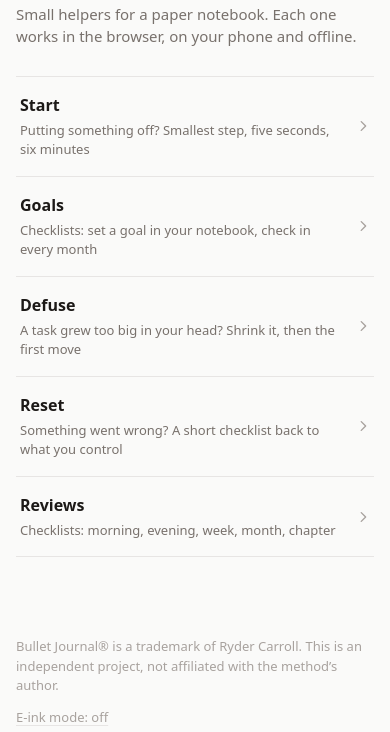
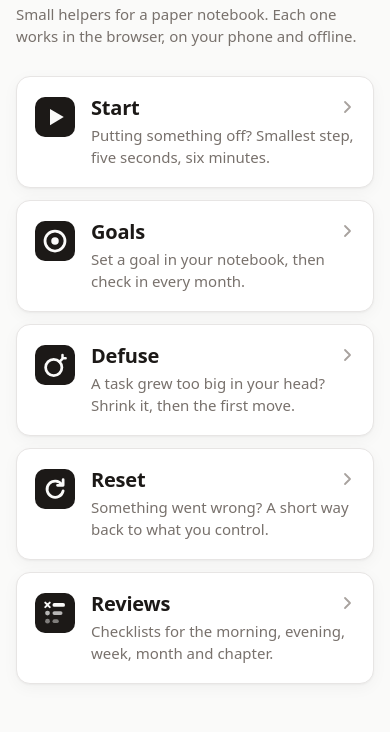
Before and after one commit to marekbrze/bullet-journal-tools, a plain HTML site: page index.html in a window 390 px wide. Shown: the part 112-844 px from the top of the page. Drawn offline with Linux system fonts and the light colour scheme.

Commit message:
Home: tools as large cards with icons
Two columns of cards (one on phones), each with the tool's icon, name and a
short line; a lone last card lies sideways across the row. In e-ink mode the
cards get black outlines and bigger type, and the whole menu fits on one
screen of a 6-7" reader without scrolling.

Co-Authored-By: Claude Opus 5.5 <noreply@anthropic.com>
Claude-Session: https://claude.ai/code/session_013x2UMYj9sH7e83XzjhotMG

```diff
--- a/index.html
+++ b/index.html
@@ -244,6 +244,31 @@ footer .links { display: flex; gap: 14px; }
 @media (prefers-reduced-motion: reduce) {
   *, *::before, *::after { animation: none !important; transition: none !important; }
 }
+
+/* tool cards */
+.cards { list-style: none; margin: 0; padding: 0; display: grid; grid-template-columns: 1fr 1fr; gap: 12px; }
+.cards li:last-child:nth-child(odd) { grid-column: 1 / -1; }
+.card {
+  display: flex; flex-direction: column; gap: 8px; height: 100%; min-height: 168px; padding: 20px;
+  border: 1px solid var(--line); border-radius: var(--radius); background: var(--surface); box-shadow: var(--shadow);
+  text-decoration: none; transition: border-color .15s, transform .1s;
+}
+.card:hover { border-color: var(--faint); }
+.card:active { transform: scale(.99); }
+.card:focus-visible { border-radius: var(--radius); }
+.card .ic { width: 40px; height: 40px; flex: none; margin-bottom: 8px; }
+.card .name { display: flex; align-items: center; justify-content: space-between; gap: 8px; font-size: 20px; font-weight: 650; letter-spacing: -.01em; line-height: 1.25; }
+.card .go { width: 16px; height: 16px; flex: none; color: var(--faint); }
+.card:hover .go { color: var(--text); }
+.card .meta { color: var(--muted); font-size: 15px; }
+/* a lone last card spans the row: lay it out sideways so it stays short */
+.cards li:last-child:nth-child(odd) .card { display: grid; grid-template-columns: 40px 1fr; gap: 4px 16px; min-height: 0; }
+.cards li:last-child:nth-child(odd) .card .ic { grid-row: 1 / span 2; margin: 2px 0 0; }
+@media (max-width: 520px) {
+  .cards { grid-template-columns: 1fr; }
+  .card { display: grid; grid-template-columns: 40px 1fr; gap: 4px 16px; min-height: 0; padding: 18px; }
+  .card .ic { grid-row: 1 / span 2; margin: 2px 0 0; }
+}
 /* ---------- e-ink ----------
    For Kindle, Kobo, PocketBook, Boox and other e-paper readers. Turned on automatically
    when the browser looks like one, or with "E-ink mode" in the footer.
@@ -320,6 +345,17 @@ footer .links { display: flex; gap: 14px; }
 .eink .note, .eink .helper .body .split { background: #fff; border: 1.5px solid #000; }
 .eink .filtr, .eink .spread, .eink .finish { border: 1.5px solid #000; }
 .eink .tag.soft { border-color: #000; color: #000; }
+.eink .card { border: 2px solid #000; }
+.eink .card:hover { border-color: #000; }
+.eink .card .go, .eink .card:hover .go { color: #000; width: 20px; height: 20px; }
+.eink .card .name { font-size: 23px; font-weight: 700; }
+.eink .card .meta { font-size: 17px; color: #222; }
+.eink .cards { gap: 12px; }
+.eink .card { min-height: 0; padding: 18px; }
+.eink .card .ic { margin-bottom: 4px; }
+/* one screen, no scrolling: e-ink pays for every scroll with a refresh */
+.eink .home-crumbs { display: none; }
+.eink .home-lead { margin-bottom: 20px; }
 .eink .toast { border: 2px solid #fff; outline: 2px solid #000; }
 @media (max-width: 560px) {
   .eink h1 { font-size: 26px; }
@@ -339,34 +375,34 @@ footer .links { display: flex; gap: 14px; }
 </head>
 <body>
 <main><div class="wrap">
-  <div class="crumbs"><span class="brand"><svg viewBox="0 0 32 32"><rect width="32" height="32" rx="8" fill="currentColor"/><path d="M8.2 7.7l3.6 3.6M11.8 7.7l-3.6 3.6" stroke="var(--bg)" stroke-width="1.6" stroke-linecap="round"/><rect x="14" y="8" width="10" height="3" rx="1.5" fill="var(--bg)"/><circle cx="10" cy="16" r="1.9" fill="var(--bg)" opacity=".7"/><rect x="14" y="14.5" width="8" height="3" rx="1.5" fill="var(--bg)" opacity=".7"/><circle cx="10" cy="22.5" r="1.9" fill="var(--bg)" opacity=".45"/><rect x="14" y="21" width="5" height="3" rx="1.5" fill="var(--bg)" opacity=".45"/></svg>Notebook tools</span></div>
+  <div class="crumbs home-crumbs"><span class="brand"><svg viewBox="0 0 32 32"><rect width="32" height="32" rx="8" fill="currentColor"/><path d="M8.2 7.7l3.6 3.6M11.8 7.7l-3.6 3.6" stroke="var(--bg)" stroke-width="1.6" stroke-linecap="round"/><rect x="14" y="8" width="10" height="3" rx="1.5" fill="var(--bg)"/><circle cx="10" cy="16" r="1.9" fill="var(--bg)" opacity=".7"/><rect x="14" y="14.5" width="8" height="3" rx="1.5" fill="var(--bg)" opacity=".7"/><circle cx="10" cy="22.5" r="1.9" fill="var(--bg)" opacity=".45"/><rect x="14" y="21" width="5" height="3" rx="1.5" fill="var(--bg)" opacity=".45"/></svg>Notebook tools</span></div>
   <h1>Notebook tools</h1>
-  <p class="lead">Small helpers for a paper notebook. Each one works in the browser, on your phone and offline.</p>
-  <ul class="lists">
-    <li><a href="start/index.html">
-      <span class="name"><span>Start</span></span>
-      <span class="meta">Putting something off? Smallest step, five seconds, six minutes</span>
-      <span class="side"><svg viewBox="0 0 16 16" fill="none" stroke="currentColor" stroke-width="1.6" stroke-linecap="round" stroke-linejoin="round"><path d="M6 3l5 5-5 5"/></svg></span>
+  <p class="lead home-lead">Small helpers for a paper notebook. Each one works in the browser, on your phone and offline.</p>
+  <ul class="cards">
+    <li><a class="card" href="start/index.html">
+      <svg class="ic" viewBox="0 0 32 32" aria-hidden="true"><rect width="32" height="32" rx="8" fill="currentColor"/><path d="M12 9.5l11 6.5-11 6.5z" fill="var(--bg)"/></svg>
+      <span class="name">Start<svg class="go" viewBox="0 0 16 16" fill="none" stroke="currentColor" stroke-width="1.8" stroke-linecap="round" stroke-linejoin="round" aria-hidden="true"><path d="M6 3l5 5-5 5"/></svg></span>
+      <span class="meta">Putting something off? Smallest step, five seconds, six minutes.</span>
     </a></li>
-    <li><a href="goals/index.html">
-      <span class="name"><span>Goals</span></span>
-      <span class="meta">Checklists: set a goal in your notebook, check in every month</span>
-      <span class="side"><svg viewBox="0 0 16 16" fill="none" stroke="currentColor" stroke-width="1.6" stroke-linecap="round" stroke-linejoin="round"><path d="M6 3l5 5-5 5"/></svg></span>
+    <li><a class="card" href="goals/index.html">
+      <svg class="ic" viewBox="0 0 32 32" aria-hidden="true"><rect width="32" height="32" rx="8" fill="currentColor"/><circle cx="16" cy="16" r="8" fill="none" stroke="var(--bg)" stroke-width="2.2"/><circle cx="16" cy="16" r="3" fill="var(--bg)"/></svg>
+      <span class="name">Goals<svg class="go" viewBox="0 0 16 16" fill="none" stroke="currentColor" stroke-width="1.8" stroke-linecap="round" stroke-linejoin="round" aria-hidden="true"><path d="M6 3l5 5-5 5"/></svg></span>
+      <span class="meta">Set a goal in your notebook, then check in every month.</span>
     </a></li>
-    <li><a href="defuse/index.html">
-      <span class="name"><span>Defuse</span></span>
-      <span class="meta">A task grew too big in your head? Shrink it, then the first move</span>
-      <span class="side"><svg viewBox="0 0 16 16" fill="none" stroke="currentColor" stroke-width="1.6" stroke-linecap="round" stroke-linejoin="round"><path d="M6 3l5 5-5 5"/></svg></span>
+    <li><a class="card" href="defuse/index.html">
+      <svg class="ic" viewBox="0 0 32 32" aria-hidden="true"><rect width="32" height="32" rx="8" fill="currentColor"/><circle cx="15" cy="18" r="6.5" fill="none" stroke="var(--bg)" stroke-width="2.2"/><path d="M19.5 13.5l3-3M22 8v2.5M24.5 10.5H22" fill="none" stroke="var(--bg)" stroke-width="2" stroke-linecap="round"/></svg>
+      <span class="name">Defuse<svg class="go" viewBox="0 0 16 16" fill="none" stroke="currentColor" stroke-width="1.8" stroke-linecap="round" stroke-linejoin="round" aria-hidden="true"><path d="M6 3l5 5-5 5"/></svg></span>
+      <span class="meta">A task grew too big in your head? Shrink it, then the first move.</span>
     </a></li>
-    <li><a href="reset/index.html">
-      <span class="name"><span>Reset</span></span>
-      <span class="meta">Something went wrong? A short checklist back to what you control</span>
-      <span class="side"><svg viewBox="0 0 16 16" fill="none" stroke="currentColor" stroke-width="1.6" stroke-linecap="round" stroke-linejoin="round"><path d="M6 3l5 5-5 5"/></svg></span>
+    <li><a class="card" href="reset/index.html">
+      <svg class="ic" viewBox="0 0 32 32" aria-hidden="true"><rect width="32" height="32" rx="8" fill="currentColor"/><path d="M21.5 12.5a6.5 6.5 0 1 0 1 5" fill="none" stroke="var(--bg)" stroke-width="2.2" stroke-linecap="round"/><path d="M22.5 8.5v4.5H18" fill="none" stroke="var(--bg)" stroke-width="2.2" stroke-linecap="round" stroke-linejoin="round"/></svg>
+      <span class="name">Reset<svg class="go" viewBox="0 0 16 16" fill="none" stroke="currentColor" stroke-width="1.8" stroke-linecap="round" stroke-linejoin="round" aria-hidden="true"><path d="M6 3l5 5-5 5"/></svg></span>
+      <span class="meta">Something went wrong? A short way back to what you control.</span>
     </a></li>
-    <li><a href="reviews/index.html">
-      <span class="name"><span>Reviews</span></span>
-      <span class="meta">Checklists: morning, evening, week, month, chapter</span>
-      <span class="side"><svg viewBox="0 0 16 16" fill="none" stroke="currentColor" stroke-width="1.6" stroke-linecap="round" stroke-linejoin="round"><path d="M6 3l5 5-5 5"/></svg></span>
+    <li><a class="card" href="reviews/index.html">
+      <svg class="ic" viewBox="0 0 32 32" aria-hidden="true"><rect width="32" height="32" rx="8" fill="currentColor"/><path d="M8.2 7.7l3.6 3.6M11.8 7.7l-3.6 3.6" stroke="var(--bg)" stroke-width="1.6" stroke-linecap="round"/><rect x="14" y="8" width="10" height="3" rx="1.5" fill="var(--bg)"/><circle cx="10" cy="16" r="1.9" fill="var(--bg)" opacity=".7"/><rect x="14" y="14.5" width="8" height="3" rx="1.5" fill="var(--bg)" opacity=".7"/><circle cx="10" cy="22.5" r="1.9" fill="var(--bg)" opacity=".45"/><rect x="14" y="21" width="5" height="3" rx="1.5" fill="var(--bg)" opacity=".45"/></svg>
+      <span class="name">Reviews<svg class="go" viewBox="0 0 16 16" fill="none" stroke="currentColor" stroke-width="1.8" stroke-linecap="round" stroke-linejoin="round" aria-hidden="true"><path d="M6 3l5 5-5 5"/></svg></span>
+      <span class="meta">Checklists for the morning, evening, week, month and chapter.</span>
     </a></li>
   </ul>
 </div></main>
```
Also changed, not shown: 1 other file.
